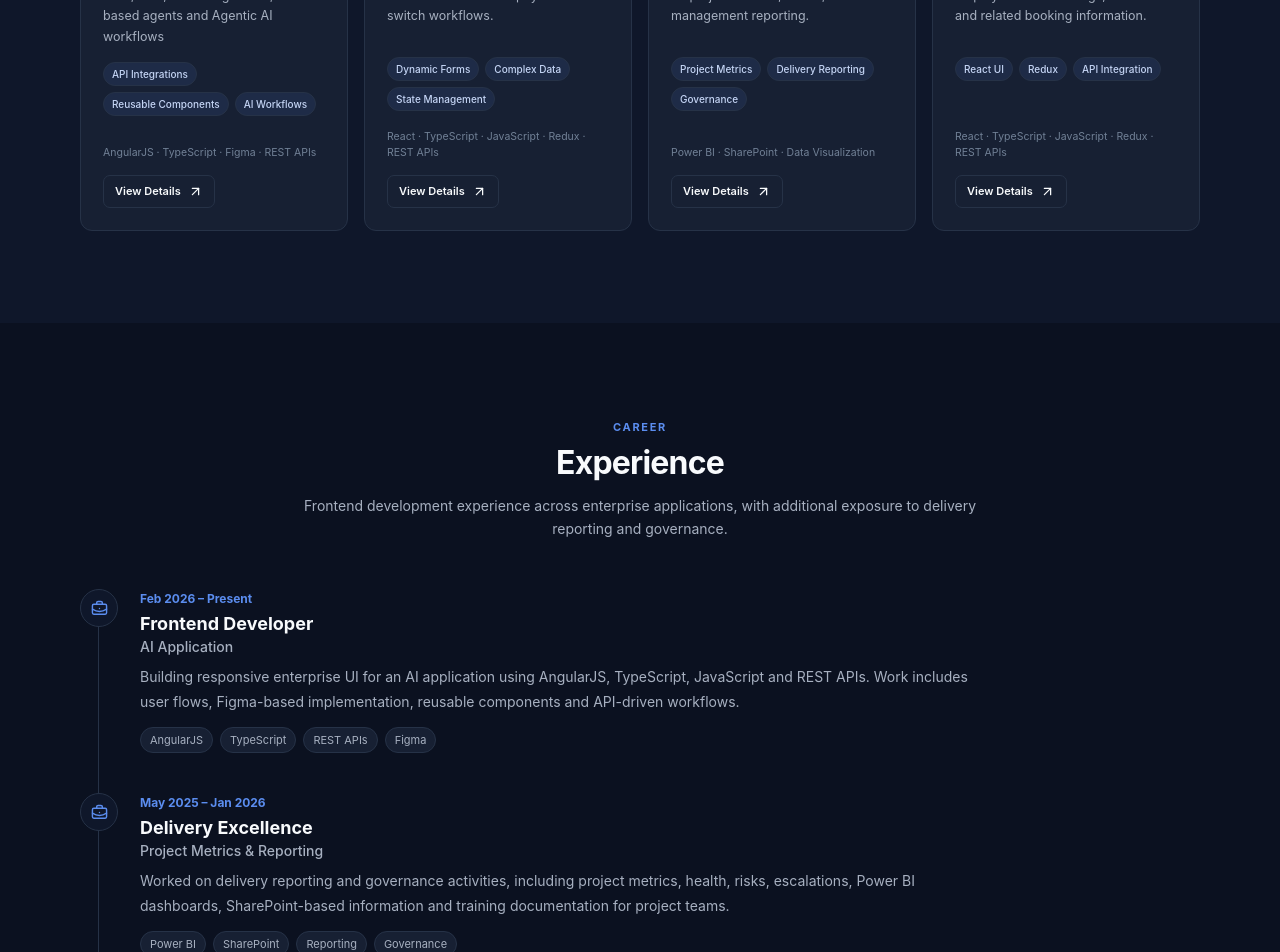
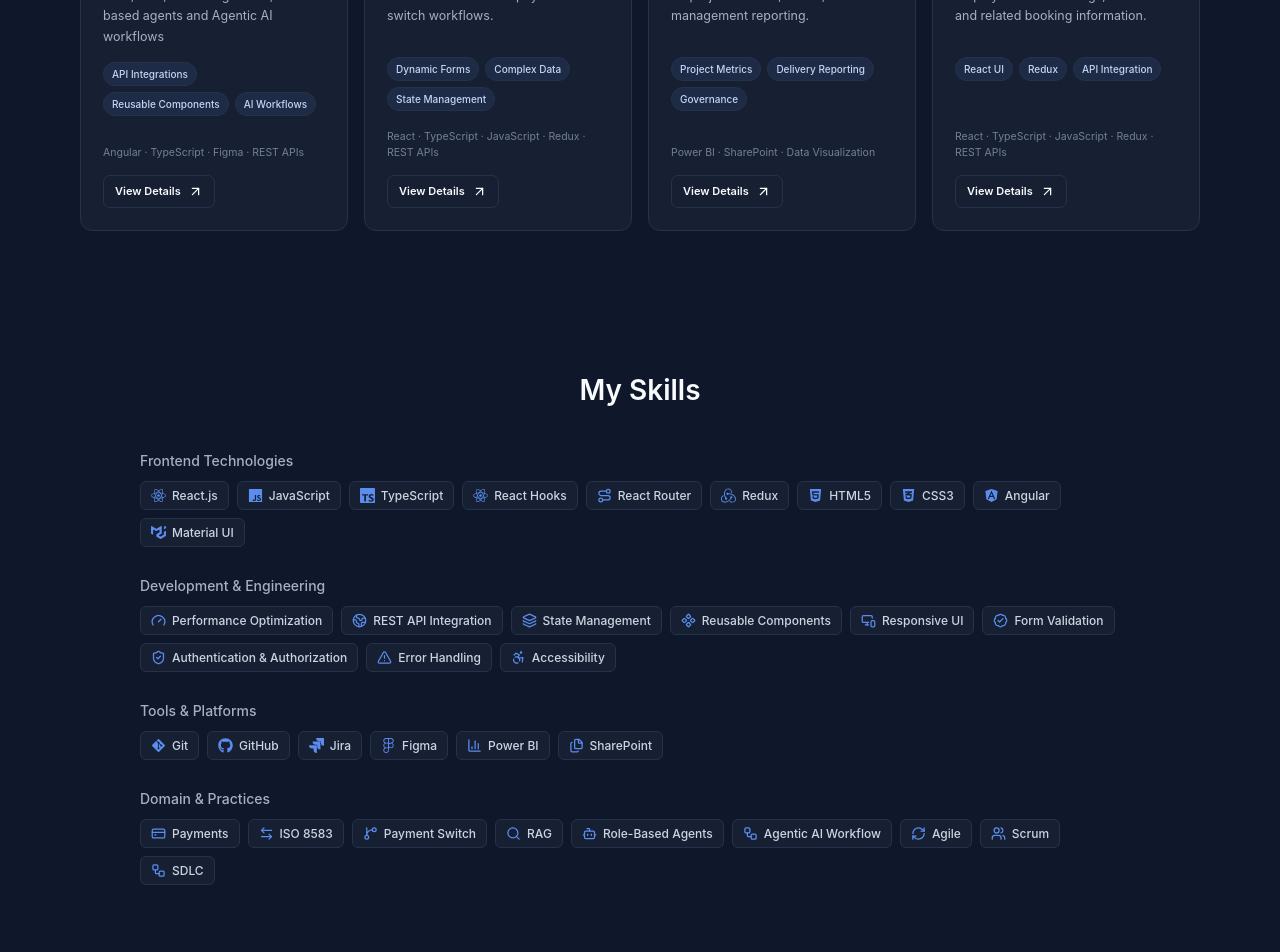
Before and after one commit to StutiBhangale/stuti-portfolio, a React (Create React App) app: page / in a window 1280 px wide. Shown: the part 1220-2172 px from the top of the page. Built offline with nearby package versions, Linux system fonts and the light colour scheme.

Commit message:
Update portfolio

```diff
--- a/src/App.js
+++ b/src/App.js
@@ -22,8 +22,8 @@ function App() {
           <Route path='' element={<>
             <Home />
             <ProjectsInfo />
+            <Skills />
             <Experience />
-            <Skills />
             <Achievements />
             <ContactMe />
           </>} />
--- /dev/null
+++ b/src/UserData/ExperienceData.jsx
@@ -0,0 +1,34 @@
+export const experiences = [
+    {
+        period: "Feb 2026 – Present",
+        role: "Frontend Developer",
+        project: "AI Application",
+        description:
+            "Building responsive enterprise UI for an AI application using Angular, TypeScript, JavaScript and REST APIs. Work includes user flows, Figma-based implementation, reusable components and API-driven workflows.",
+        skills: ["Angular", "TypeScript", "REST APIs", "Figma"]
+    },
+    {
+        period: "May 2025 – Jan 2026",
+        role: "Delivery Excellence",
+        project: "Project Metrics & Reporting",
+        description:
+            "Worked on delivery reporting and governance activities, including project metrics, health, risks, escalations, Power BI dashboards, SharePoint-based information and training documentation for project teams.",
+        skills: ["Power BI", "SharePoint", "Reporting", "Governance"]
+    },
+    {
+        period: "Jan 2024 – Dec 2024",
+        role: "Frontend Developer",
+        project: "Payment Solution",
+        description:
+            "Developed React interfaces for an enterprise payment solution, working with dynamic forms, complex hierarchical data, reusable components, Redux state management and REST API integration.",
+        skills: ["React", "Redux", "JavaScript", "TypeScript", "REST APIs"]
+    },
+    {
+        period: "Jun 2023 – Dec 2023",
+        role: "Frontend Developer",
+        project: "Employee Meal Booking",
+        description:
+            "Developed responsive React screens, integrated REST APIs, managed application state with Redux and worked on reusable UI components and form workflows.",
+        skills: ["React", "Redux", "JavaScript", "REST APIs"]
+    }
+];
--- a/src/UserData/ProjectData.jsx
+++ b/src/UserData/ProjectData.jsx
@@ -5,7 +5,7 @@ import {
   CalendarCheck
 } from "lucide-react";
 
-export const ProjectData = [
+export const projectData = [
   {
     id: 1,
     slug: "ai-application",
@@ -14,7 +14,7 @@ export const ProjectData = [
     description:
       "Enterprise AI application featuring AI Chat, RAG, Knowledge Vault, role-based agents and Agentic AI workflows",
 
-    tech: "AngularJS · TypeScript · Figma · REST APIs",
+    tech: "Angular · TypeScript · Figma · REST APIs",
 
     highlights: ["API Integrations", "Reusable Components", "AI Workflows"],
 
@@ -23,7 +23,7 @@ export const ProjectData = [
     duration: "Feb 2026 – Present",
 
     stack: [
-      "AngularJS",
+      "Angular",
       "TypeScript",
       "JavaScript",
       "HTML5",
--- a/src/UserData/SkillsData.jsx
+++ b/src/UserData/SkillsData.jsx
@@ -13,33 +13,34 @@ import {
   SiRedux,
   SiMui,
   SiFigma,
-  SiJira
+  SiJira,
 } from "react-icons/si";
 
 import {
   Globe2,
-  Database,
   Plug,
   Layers3,
   BadgeCheck,
   Component,
   MonitorSmartphone,
-  ListChecks,
   CreditCard,
   ArrowLeftRight,
   GitBranch,
-  Brain,
   Search,
-  BookOpen,
   Bot,
   RefreshCw,
   Users,
   Workflow,
   BarChart3,
-  Files
+  Files,
+  Gauge,
+  ShieldCheck,
+  TriangleAlert,
+  Accessibility,
+  Route,
 } from "lucide-react";
 
-export const SkillsData = [
+export const skillsData = [
   {
     category: "Frontend Technologies",
     skills: [
@@ -47,24 +48,27 @@ export const SkillsData = [
       { name: "JavaScript", icon: FaJs },
       { name: "TypeScript", icon: SiTypescript },
       { name: "React Hooks", icon: FaReact },
+      { name: "React Router", icon: Route },
       { name: "Redux", icon: SiRedux },
       { name: "HTML5", icon: FaHtml5 },
       { name: "CSS3", icon: FaCss3Alt },
-      { name: "AngularJS", icon: FaAngular },
+      { name: "Angular", icon: FaAngular },
       { name: "Material UI", icon: SiMui },
     ],
   },
+
   {
     category: "Development & Engineering",
     skills: [
-      { name: "REST APIs", icon: Globe2 },
-      { name: "CRUD Operations", icon: Database },
-      { name: "API Integration", icon: Plug },
+      { name: "Performance Optimization", icon: Gauge },
+      { name: "REST API Integration", icon: Globe2 },
       { name: "State Management", icon: Layers3 },
-      { name: "Form Validation", icon: BadgeCheck },
       { name: "Reusable Components", icon: Component },
       { name: "Responsive UI", icon: MonitorSmartphone },
-      { name: "Dynamic Forms", icon: ListChecks },
+      { name: "Form Validation", icon: BadgeCheck },
+      { name: "Authentication & Authorization", icon: ShieldCheck },
+      { name: "Error Handling", icon: TriangleAlert },
+      { name: "Accessibility", icon: Accessibility },
     ],
   },
 
@@ -73,7 +77,7 @@ export const SkillsData = [
     skills: [
       { name: "Git", icon: FaGitAlt },
       { name: "GitHub", icon: FaGithub },
-       { name: "Jira", icon: SiJira },
+      { name: "Jira", icon: SiJira },
       { name: "Figma", icon: SiFigma },
       { name: "Power BI", icon: BarChart3 },
       { name: "SharePoint", icon: Files },
@@ -81,22 +85,14 @@ export const SkillsData = [
   },
 
   {
-    category: "Domain Experience",
+    category: "Domain & Practices",
     skills: [
       { name: "Payments", icon: CreditCard },
       { name: "ISO 8583", icon: ArrowLeftRight },
       { name: "Payment Switch", icon: GitBranch },
-      { name: "Transaction Processing", icon: ArrowLeftRight },
-      { name: "Artificial Intelligence", icon: Brain },
       { name: "RAG", icon: Search },
-      { name: "Knowledge Vault", icon: BookOpen },
-      { name: "Agentic AI", icon: Bot },
-    ],
-  },
-
-  {
-    category: "Methodologies",
-    skills: [
+      { name: "Role-Based Agents", icon: Bot },
+      { name: "Agentic AI Workflow", icon: Workflow },
       { name: "Agile", icon: RefreshCw },
       { name: "Scrum", icon: Users },
       { name: "SDLC", icon: Workflow },
--- a/src/pages/Experience/Experience.jsx
+++ b/src/pages/Experience/Experience.jsx
@@ -1,41 +1,7 @@
 import React from "react";
 import { BriefcaseBusiness } from "lucide-react";
+import { experiences } from "../../UserData/ExperienceData";
 import "./Experience.css";
-
-const experiences = [
-    {
-        period: "Feb 2026 – Present",
-        role: "Frontend Developer",
-        project: "AI Application",
-        description:
-            "Building responsive enterprise UI for an AI application using AngularJS, TypeScript, JavaScript and REST APIs. Work includes user flows, Figma-based implementation, reusable components and API-driven workflows.",
-        skills: ["AngularJS", "TypeScript", "REST APIs", "Figma"]
-    },
-    {
-        period: "May 2025 – Jan 2026",
-        role: "Delivery Excellence",
-        project: "Project Metrics & Reporting",
-        description:
-            "Worked on delivery reporting and governance activities, including project metrics, health, risks, escalations, Power BI dashboards, SharePoint-based information and training documentation for project teams.",
-        skills: ["Power BI", "SharePoint", "Reporting", "Governance"]
-    },
-    {
-        period: "Jan 2024 – Dec 2024",
-        role: "Frontend Developer",
-        project: "Payment Solution",
-        description:
-            "Developed React interfaces for an enterprise payment solution, working with dynamic forms, complex hierarchical data, reusable components, Redux state management and REST API integration.",
-        skills: ["React", "Redux", "TypeScript", "REST APIs"]
-    },
-    {
-        period: "Jun 2023 – Dec 2023",
-        role: "Frontend Developer",
-        project: "Employee Meal Booking",
-        description:
-            "Developed responsive React screens, integrated REST APIs, managed application state with Redux and worked on reusable UI components and form workflows.",
-        skills: ["React", "Redux", "JavaScript", "REST APIs"]
-    }
-];
 
 const Experience = () => (
     <section id="experience" className="experience-section">
--- a/src/pages/Home/Home.jsx
+++ b/src/pages/Home/Home.jsx
@@ -70,7 +70,7 @@ const Home = () => {
                     <p>
                         I have 3+ years of frontend development experience across enterprise
                         payment and AI applications. My primary experience is with React,
-                        JavaScript and Redux, with additional experience in AngularJS and
+                        JavaScript and Redux, with additional experience in Angular and
                         TypeScript. I focus on responsive UI, reusable components, dynamic
                         forms, state management and REST API integration.
                     </p>
--- a/src/pages/ProjectDetails/ProjectDetail.jsx
+++ b/src/pages/ProjectDetails/ProjectDetail.jsx
@@ -1,13 +1,13 @@
 import { ArrowLeft } from "lucide-react";
 import React from "react";
 import { useNavigate, useParams } from "react-router-dom";
-import { ProjectData } from "../../UserData/ProjectData";
+import { projectData } from "../../UserData/ProjectData";
 import "./ProjectDetail.css";
 
 const ProjectDetail = () => {
     const navigate = useNavigate();
     const { slug } = useParams();
-    const project = ProjectData.find((data) => data.slug === slug);
+    const project = projectData.find((data) => data.slug === slug);
 
     if (!project) {
         return (
--- a/src/pages/Projects/ProjectsInfo.jsx
+++ b/src/pages/Projects/ProjectsInfo.jsx
@@ -1,6 +1,6 @@
 import React from "react";
 import "./ProjectInfo.css";
-import { ProjectData } from "../../UserData/ProjectData";
+import { projectData } from "../../UserData/ProjectData";
 import { ArrowUpRight } from "lucide-react";
 import { useNavigate } from "react-router-dom";
 
@@ -12,11 +12,11 @@ const ProjectsInfo = () => {
             <div className="section-heading">
                 <span>SELECTED WORK</span>
                 <h1>Projects</h1>
-                <p>Enterprise and internal applications across React, AngularJS, payments and AI.</p>
+                <p>Enterprise and internal applications across React, Angular, payments and AI.</p>
             </div>
 
             <div className="project-container">
-                {ProjectData.map((data) => {
+                {projectData.map((data) => {
                     const Icon = data.icon;
                     return (
                         <article className="project-card" key={data.id}>
--- a/src/pages/Skills/Skills.jsx
+++ b/src/pages/Skills/Skills.jsx
@@ -1,5 +1,5 @@
 import React from "react";
-import { SkillsData } from "../../UserData/SkillsData";
+import { skillsData } from "../../UserData/SkillsData";
 import "./Skills.css";
 
 const Skills = () => {
@@ -7,7 +7,7 @@ const Skills = () => {
         <div id="skills" className="skills-section">
             <h1>My Skills</h1>
             <div className="skills-content">
-                {SkillsData.map((category) => (
+                {skillsData.map((category) => (
                     <div className="skills-category" key={category.category}>
                         <h2>{category.category}</h2>
 
```
Lines whose indentation alone changed are shown as unchanged.
